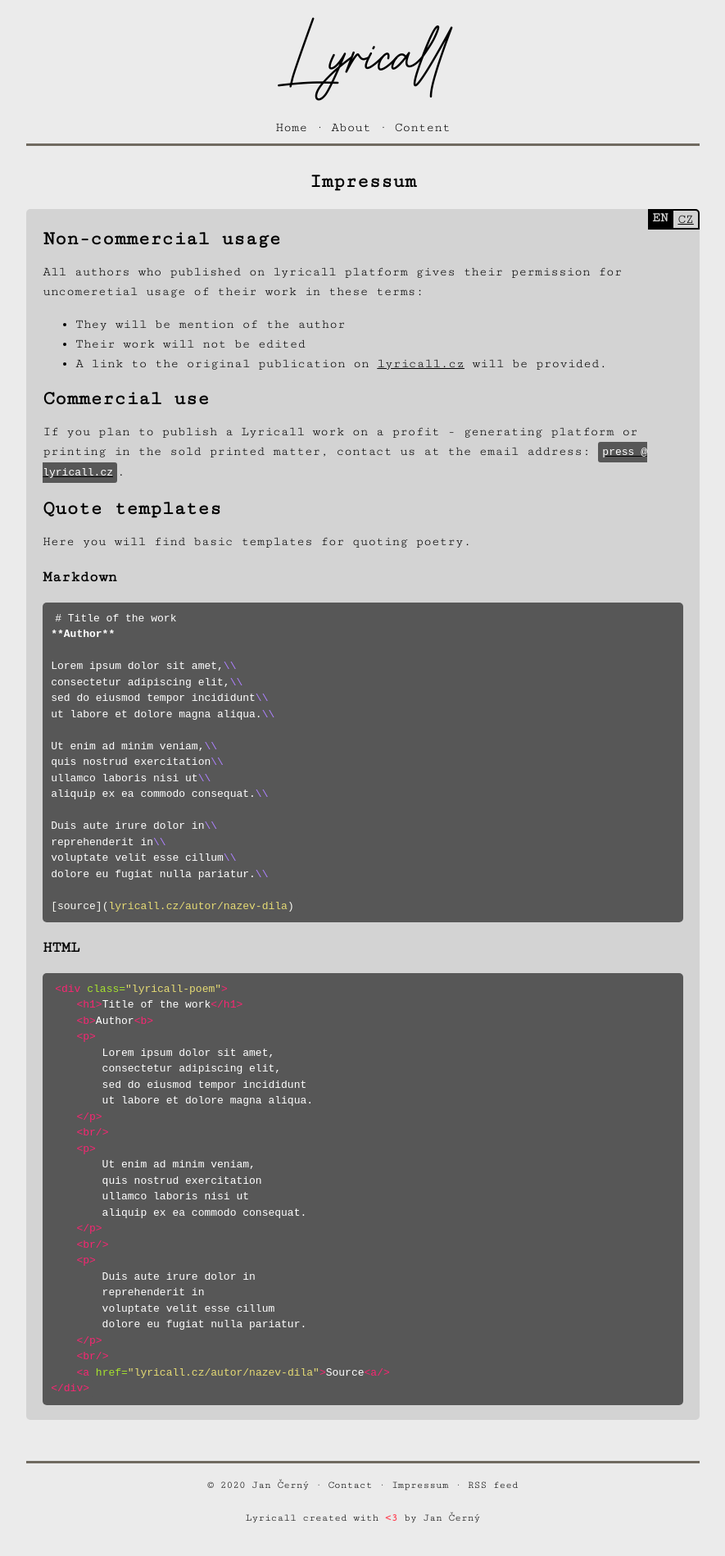
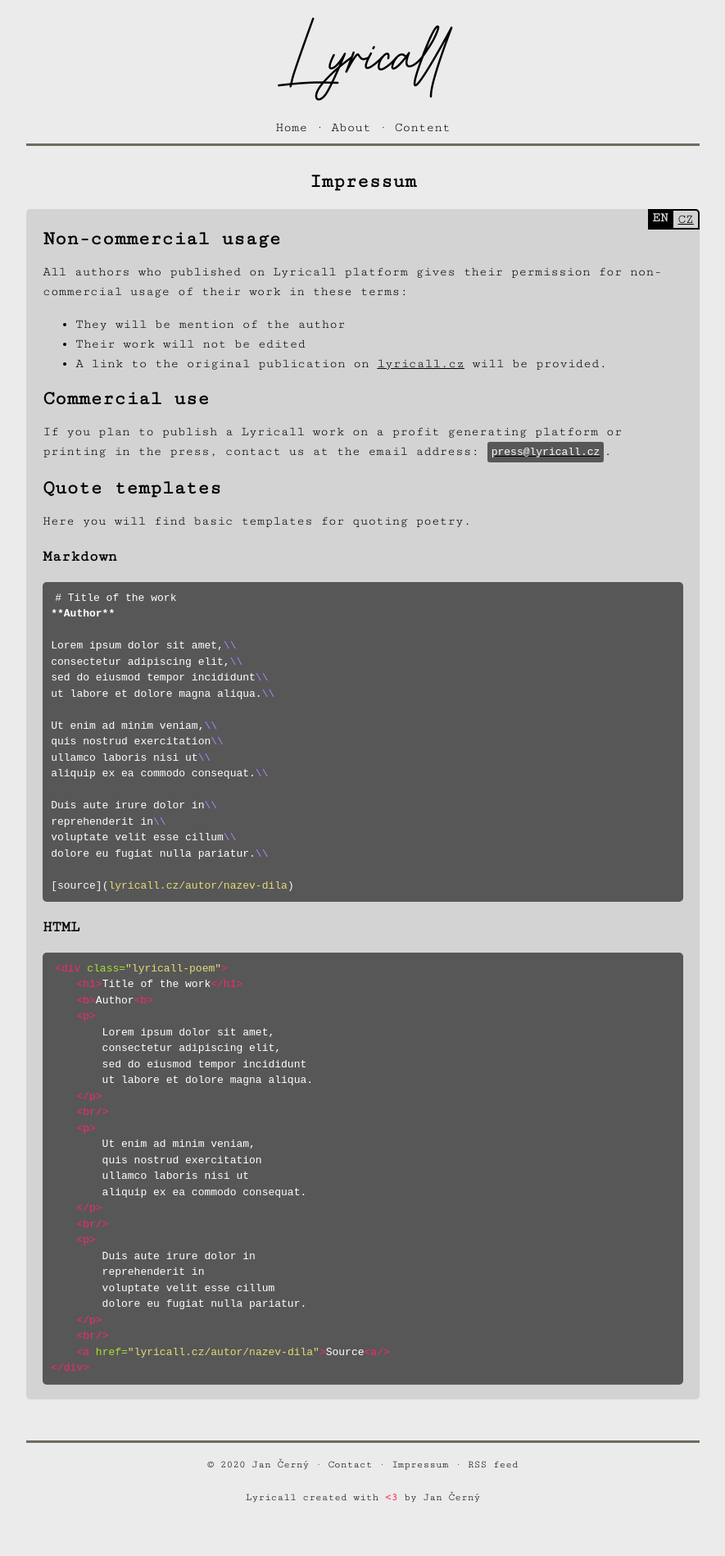
Before and after one commit to yagarea/lyricall, a Jekyll site: the page built from impressum/en.md, in a window 1280 px wide. Shown: the whole page at 82% size, without its empty margins (197-1082 px from the left). Built offline with Jekyll 4.4.1, drawn with Linux system fonts in a browser that asks for light colours; after the commit the page ends 1873 px from its top, so only the background shows below that.

Commit message:
format about section

```diff
--- a/impressum/en.md
+++ b/impressum/en.md
@@ -7,7 +7,7 @@ permalink: /impressum/en/
 {% include language-toggle.html lang="en" cz_link="/impressum/cz/" %}
 
 ## Non-commercial usage
-All authors who published on lyricall platform gives their permission for uncomeretial
+All authors who published on Lyricall platform gives their permission for non-commercial
 usage of their work in these terms:
 
 - They will be mention of the author
@@ -15,8 +15,9 @@ usage of their work in these terms:
 - A link to the original publication on [lyricall.cz](lyricall.cz) will be provided.
 
 ## Commercial use
-If you plan to publish a Lyricall work on a profit - generating platform or printing
-in the sold printed matter, contact us at the email address: [`press @ lyricall.cz`](mailto: press@lyricall.cz).
+If you plan to publish a Lyricall work on a profit generating platform or printing
+in the press, contact us at the email address:
+[`press@lyricall.cz`](mailto: press@lyricall.cz).
 
 ## Quote templates
 Here you will find basic templates for quoting poetry.
```
Also changed, not shown: impressum/cz.md (+4 -3 lines).
